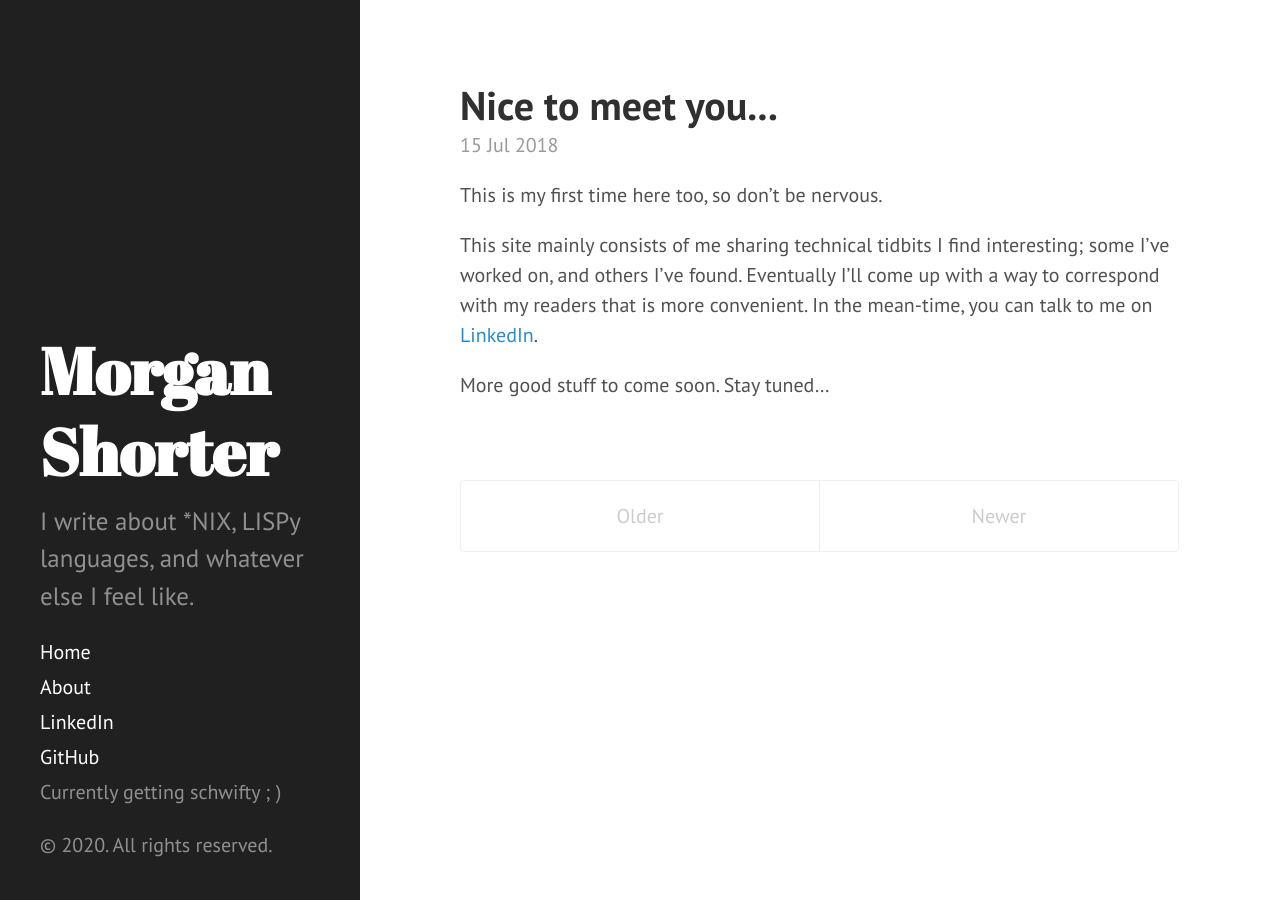
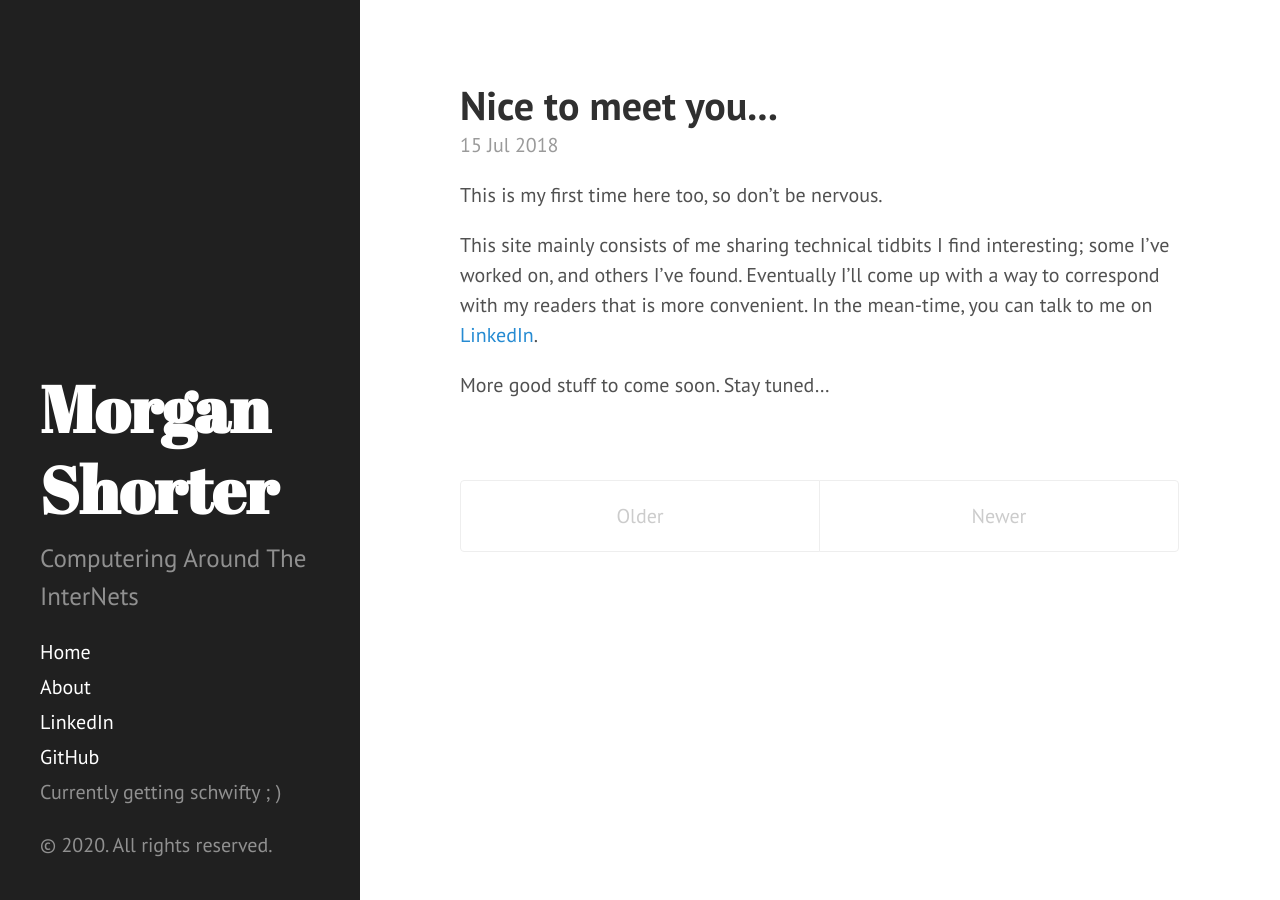
Before and after one commit to MorganShorter/morganshorter.github.io, a Jekyll site: the page built from index.html, in a window 1280 px wide. Built offline with Jekyll 4.4.1, drawn with Linux system fonts in a browser that asks for light colours; the list of posts is cut into pages by our own code.

```diff
--- a/_config.yml
+++ b/_config.yml
@@ -13,8 +13,8 @@ permalink:        pretty
 
 # Setup
 title:            'Morgan Shorter'
-tagline:          'Just a byte of UNIX flavored goodness.'
-description:      'I write about *NIX, LISPy languages, and whatever else I feel like.'
+tagline:          'shower thoughts on software'
+description:      'Computering Around The InterNets'
 url:              http://morganshorter.com
 baseurl:          http://morganshorter.com/
 
```
Also changed, not shown: 5 other files.
